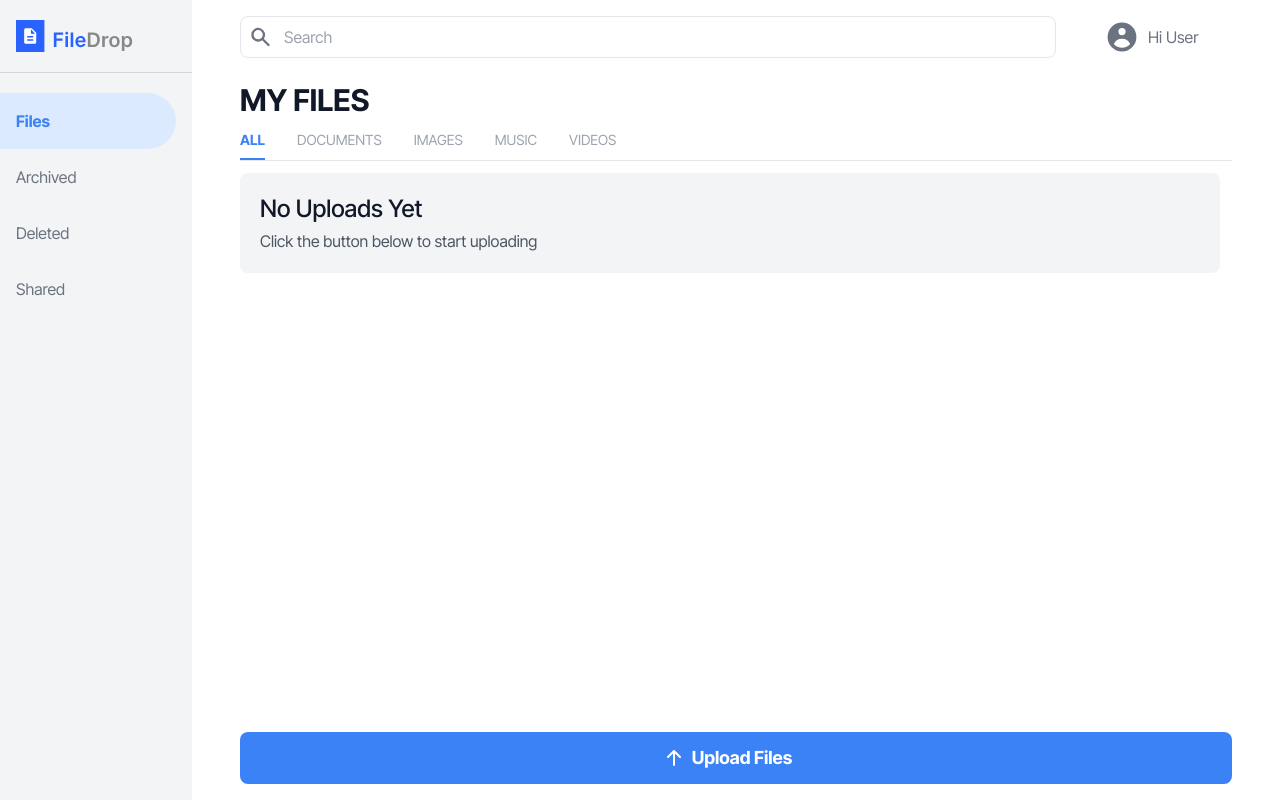
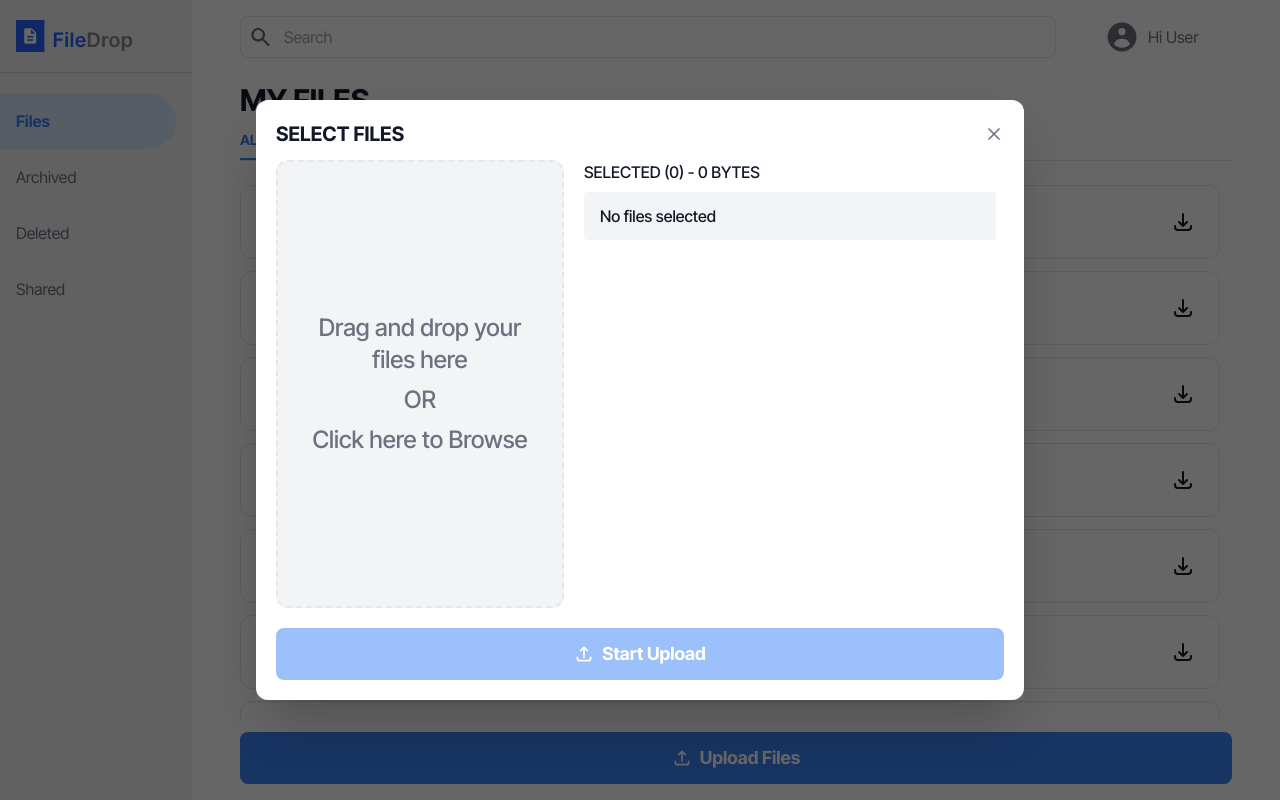
Before and after one commit to JatinBumbra/file-drop, a React (Vite) app: page / in a window 1280 px wide. Built offline with nearby package versions, Linux system fonts and the light colour scheme.

Commit message:
Create modal to select files

```diff
--- a/src/components/Button.tsx
+++ b/src/components/Button.tsx
@@ -1,8 +1,17 @@
 import { ReactNode } from 'react';
 
-const Button = ({ children }: { children: ReactNode }) => {
+const Button = ({
+  children,
+  disabled,
+}: {
+  children: ReactNode;
+  disabled?: boolean;
+}) => {
   return (
-    <button className='bg-blue-500 text-white font-bold text-lg p-3 px-6 pr-10 rounded-lg flex items-center justify-center space-x-2 transition-all hover:bg-blue-700 active:bg-blue-800'>
+    <button
+      disabled={disabled}
+      className='bg-blue-500 text-white font-bold text-lg p-3 px-6 rounded-lg flex items-center justify-center space-x-2 transition-all hover:bg-blue-700 active:bg-blue-800 disabled:cursor-not-allowed disabled:opacity-50'
+    >
       {children}
     </button>
   );
--- a/src/components/FileItem.tsx
+++ b/src/components/FileItem.tsx
@@ -1,4 +1,4 @@
-import { HiDownload } from 'react-icons/hi';
+import { HiOutlineDownload } from 'react-icons/hi';
 
 const FileItem = () => {
   return (
@@ -8,7 +8,7 @@ const FileItem = () => {
         <p className='text-sm text-gray-400'>12.04 MB | September 24, 2022</p>
       </div>
       <div className='px-6 flex items-center justify-center cursor-pointer transition-all hover:bg-blue-500 hover:text-white'>
-        <HiDownload className='text-2xl font-bold' />
+        <HiOutlineDownload className='text-2xl font-bold' />
       </div>
     </div>
   );
--- /dev/null
+++ b/src/components/FileUploadModal.tsx
@@ -0,0 +1,95 @@
+import { ChangeEvent, useEffect, useState } from 'react';
+// Components
+import Button from './Button';
+// Icons
+import { HiOutlineUpload, HiOutlineXCircle, HiOutlineX } from 'react-icons/hi';
+// Misc
+import { formatFileSize } from '../utils';
+
+const FileUploadModal = () => {
+  const [files, setFiles] = useState<File[]>([]);
+  const [totalSelectedSize, setTotalSelectedSize] = useState<number>(0);
+
+  useEffect(() => {
+    setTotalSelectedSize(files.reduce((acc, file) => acc + file.size, 0));
+  }, [files]);
+
+  const handleFileInput = (e: ChangeEvent<HTMLInputElement>) => {
+    if (e.target.files?.length)
+      setFiles((prev) => [...e.target.files!, ...prev]);
+  };
+
+  const handleRemove = (e: ChangeEvent<HTMLElement>) => {
+    setFiles((prev) => [
+      ...prev.slice(0, Number(e.target.id)),
+      ...prev.slice(Number(e.target.id) + 1),
+    ]);
+  };
+
+  return (
+    <>
+      <div className='bg-black bg-opacity-60 fixed top-0 left-0 h-screen w-screen'></div>
+      <div className='absolute top-1/2 left-1/2 -translate-x-1/2 -translate-y-1/2 shadow-2xl w-3/5 h-3/4'>
+        <div className='flex flex-col p-5 bg-white h-full rounded-xl overflow-hidden'>
+          <div className='flex items-center justify-between text-xl'>
+            <p className='uppercase font-bold'>Select Files</p>
+            <HiOutlineX className='cursor-pointer text-gray-500 transition-all hover:text-gray-900' />
+          </div>
+
+          <div className='flex space-x-5 h-full mt-3 mb-5 overflow-hidden'>
+            <div className='h-full bg-gray-100 text-gray-500 rounded-xl basis-72 p-5 flex flex-col items-center justify-center border-2 border-dashed font-medium text-2xl text-center space-y-2 relative transition-all hover:bg-gray-200 hover:border-gray-400'>
+              <p>Drag and drop your files here</p>
+              <p>OR</p>
+              <p>Click here to Browse</p>
+              <input
+                type='file'
+                title=''
+                className='absolute w-full h-full cursor-pointer opacity-0'
+                onChange={handleFileInput}
+                multiple
+              />
+            </div>
+
+            <div className='flex-1 flex flex-col h-full'>
+              <p className='uppercase font-medium mb-2'>
+                Selected ({files.length}) - {formatFileSize(totalSelectedSize)}
+              </p>
+              <div className='overflow-y-scroll h-full flex flex-col space-y-2 pr-2'>
+                {files.length ? (
+                  files.map((file, i) => (
+                    <div
+                      className='p-2 pl-4 border rounded-lg flex space-x-2 transition-all hover:border-blue-500'
+                      key={i}
+                    >
+                      <div className='flex-1'>
+                        <p className='font-bold'>{file.name}</p>
+                        <p className='text-sm text-gray-400'>
+                          {formatFileSize(file.size)}
+                        </p>
+                      </div>
+                      <HiOutlineXCircle
+                        id={i.toString()}
+                        onClick={handleRemove}
+                        className='cursor-pointer transition-all text-gray-400 hover:text-gray-800'
+                      />
+                    </div>
+                  ))
+                ) : (
+                  <p className='py-3 px-4 font-medium rounded bg-gray-100'>
+                    No files selected
+                  </p>
+                )}
+              </div>
+            </div>
+          </div>
+          <Button disabled={!files.length}>
+            <HiOutlineUpload className='text-xl' />
+            <span>Start Upload</span>
+          </Button>
+        </div>
+      </div>
+    </>
+  );
+};
+
+export default FileUploadModal;
--- a/src/components/MainContent.tsx
+++ b/src/components/MainContent.tsx
@@ -3,8 +3,9 @@ import Button from './Button';
 import FileItem from './FileItem';
 import Search from './Search';
 import TabSelect from './TabSelect';
+import FileUploadModal from './FileUploadModal';
 // Icons
-import { HiUserCircle, HiArrowUp } from 'react-icons/hi';
+import { HiUserCircle, HiOutlineUpload } from 'react-icons/hi';
 
 const MainContent = () => {
   return (
@@ -22,7 +23,7 @@ const MainContent = () => {
       <TabSelect />
 
       <div className='transition-all flex-1 overflow-y-scroll my-3 pr-3'>
-        {false ? (
+        {true ? (
           Array(10)
             .fill(true)
             .map((_, i) => <FileItem key={i} />)
@@ -37,9 +38,11 @@ const MainContent = () => {
       </div>
 
       <Button>
-        <HiArrowUp className='text-xl' />
+        <HiOutlineUpload className='text-xl' />
         <span>Upload Files</span>
       </Button>
+
+      <FileUploadModal />
     </div>
   );
 };
--- /dev/null
+++ b/src/utils/formatFileSize.ts
@@ -0,0 +1,8 @@
+const KB = 1024;
+const MB = Math.pow(1024, 2);
+
+export const formatFileSize = (size: number): string => {
+  if (size > MB) return `${(size / MB).toFixed(2)} MB`;
+  if (size > KB) return `${(size / KB).toFixed(2)} KB`;
+  return `${size} Bytes`;
+};
--- /dev/null
+++ b/src/utils/index.ts
@@ -0,0 +1 @@
+export * from './formatFileSize';
```
